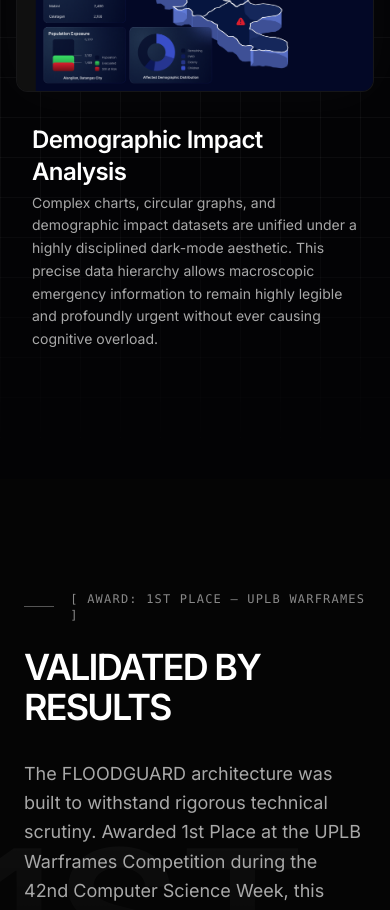
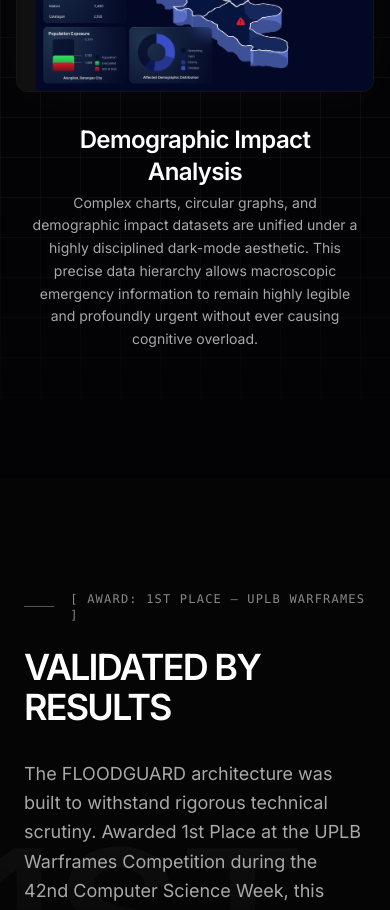
Before and after one commit to EdrianHernandez/Ed, a React (Vite) app: page /projects/floodguard in a window 390 px wide. Shown: the part 4500-5410 px from the top of the page. Built offline with nearby package versions, Linux system fonts and the light colour scheme.

Commit message:
centered desc in FloodGuard

```diff
--- a/src/pages/FloodguardCaseStudy.tsx
+++ b/src/pages/FloodguardCaseStudy.tsx
@@ -369,7 +369,7 @@ export function FloodguardCaseStudy() {
               <img src="/FLOODGUARD%20ASSETS/ANALYTICS.png" alt="Demographic Impact Analysis" className="w-full h-auto object-cover relative z-10" onError={(e) => e.currentTarget.style.opacity = '0'} />
               <span className="absolute text-[#333] font-mono text-[10px] sm:text-xs md:text-sm text-center">Image required: /public/ANALYTICS.png</span>
             </div>
-            <div className="lg:col-span-4 flex flex-col justify-center px-4 sm:px-6 lg:px-0">
+            <div className="lg:col-span-4 flex flex-col justify-center items-center lg:items-start text-center lg:text-left px-4 sm:px-6 lg:px-0">
               <h3 className="text-2xl sm:text-3xl md:text-4xl font-bold tracking-tight text-white mb-1 md:mb-6">Demographic Impact Analysis</h3>
               <p className="text-[#A8A8A8] text-sm sm:text-base md:text-lg font-light leading-relaxed">
                 Complex charts, circular graphs, and demographic impact datasets are unified under a highly disciplined dark-mode aesthetic. This precise data hierarchy allows macroscopic emergency information to remain highly legible and profoundly urgent without ever causing cognitive overload.
```
